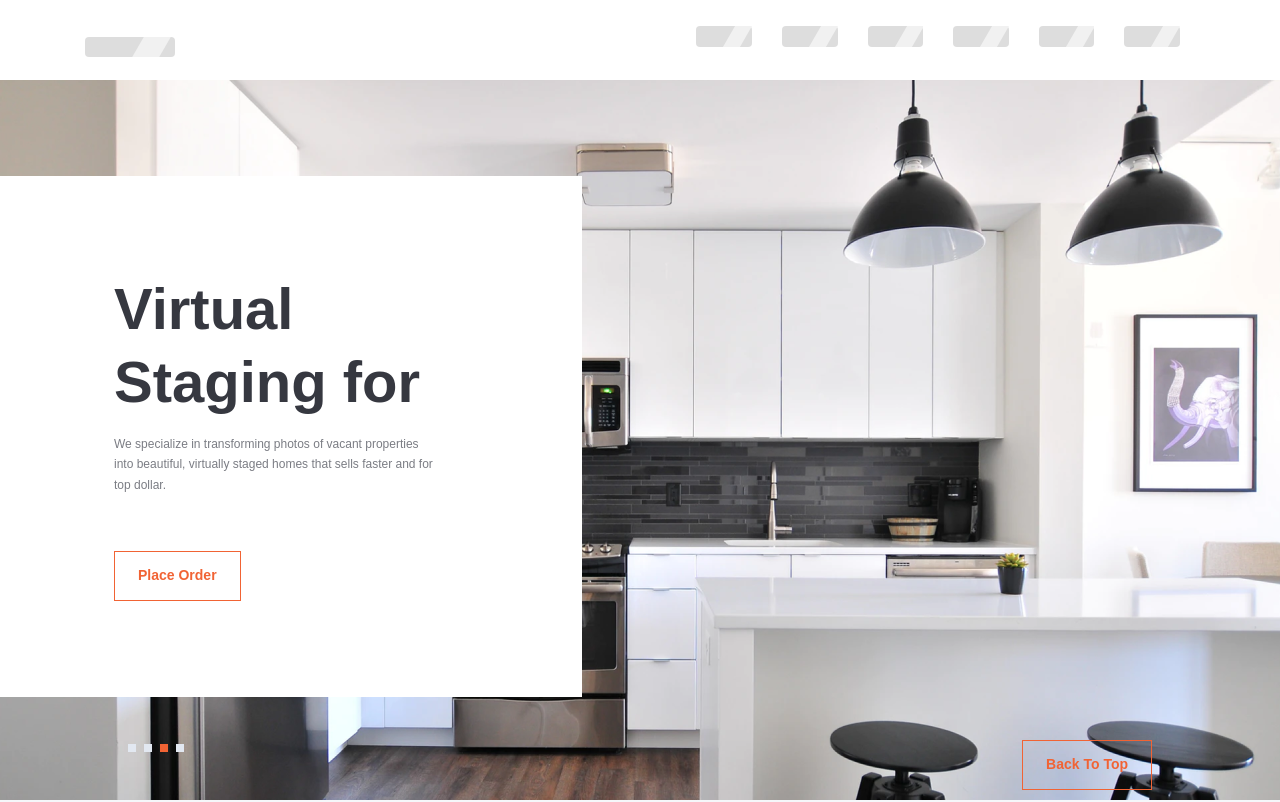
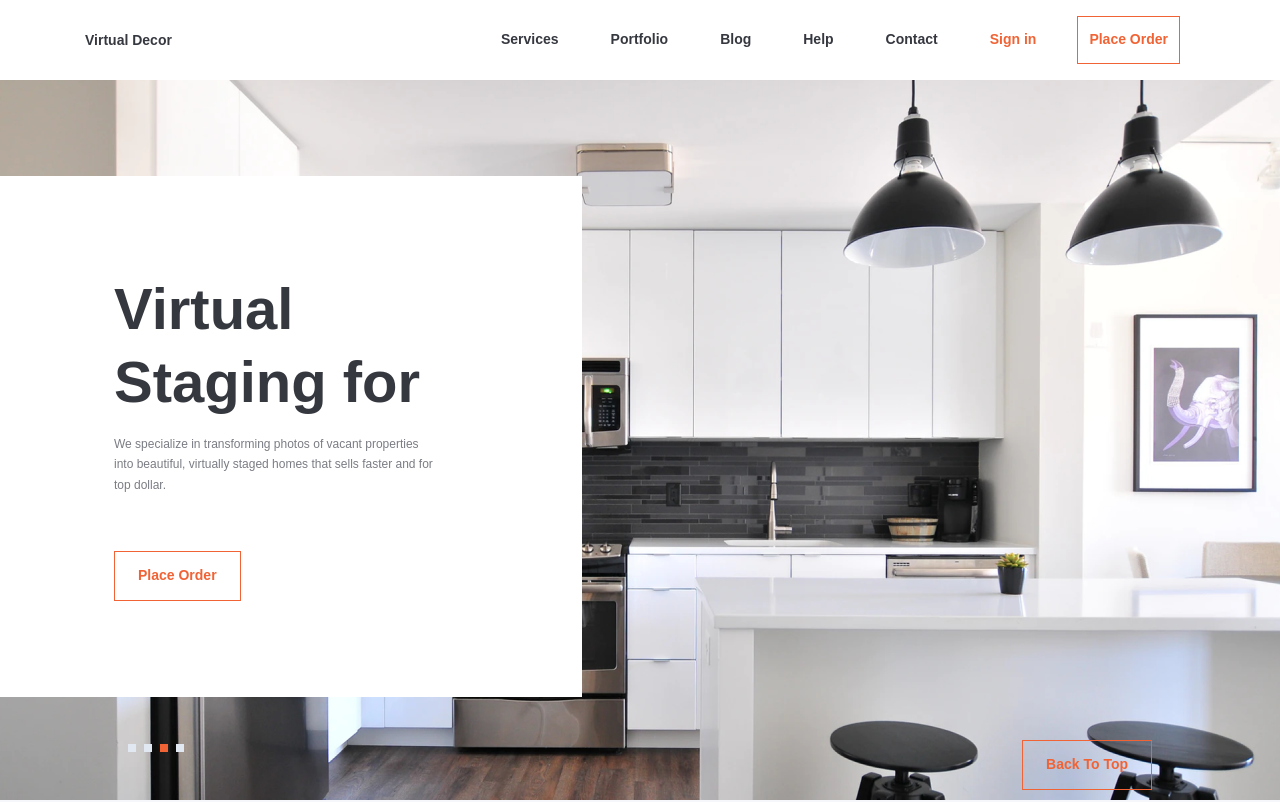
Before and after one commit to alemprogramer/interior-app, a React (Create React App) app: page / in a window 1280 px wide. Shown: the top 802 px of the page. Built offline with nearby package versions, Linux system fonts and the light colour scheme; a web font is replaced by a local one.

Commit message:
loading on homePage Data

```diff
--- a/src/pages/homePage/index.jsx
+++ b/src/pages/homePage/index.jsx
@@ -1,4 +1,4 @@
-import React,{useState, useEffect, Suspense, lazy} from 'react';
+import React,{useState, useEffect, Suspense, lazy, useContext} from 'react';
 
 import Difference from "../../components/difference/difference";
 import PreviousWork from "../../components/previousWork/index";
@@ -11,8 +11,11 @@ import Pertnership from "./Pertnership";
 // Dummy Data
 
 import { different, howItWork, services, previousWork, agency, partner } from "../../components/data/data";
+import Loaders from '../../components/contexts';
 
 const Banner=lazy(()=>import('./banner/main'))
+
+
 function Home() {
 
 const [dif, setDif] = useState([]);
@@ -24,7 +27,7 @@ const [partnership, setPartnership] = useState([]);
 
 // Global Loader
 
-const [loader, setLoader] = useState(true);
+    const { loader, updateLoader } = useContext(Loaders);
 
 useEffect(() => {
     setDif(different);
@@ -34,10 +37,10 @@ useEffect(() => {
     setAgent(agency);
     setPartnership(partner);
     setTimeout(() => {
-        setLoader(false);
+        updateLoader(false);
     }, 2000);
     return () => {
-        setLoader(true);
+        updateLoader(true);
     };
     // eslint-disable-next-line
 }, []);
```
